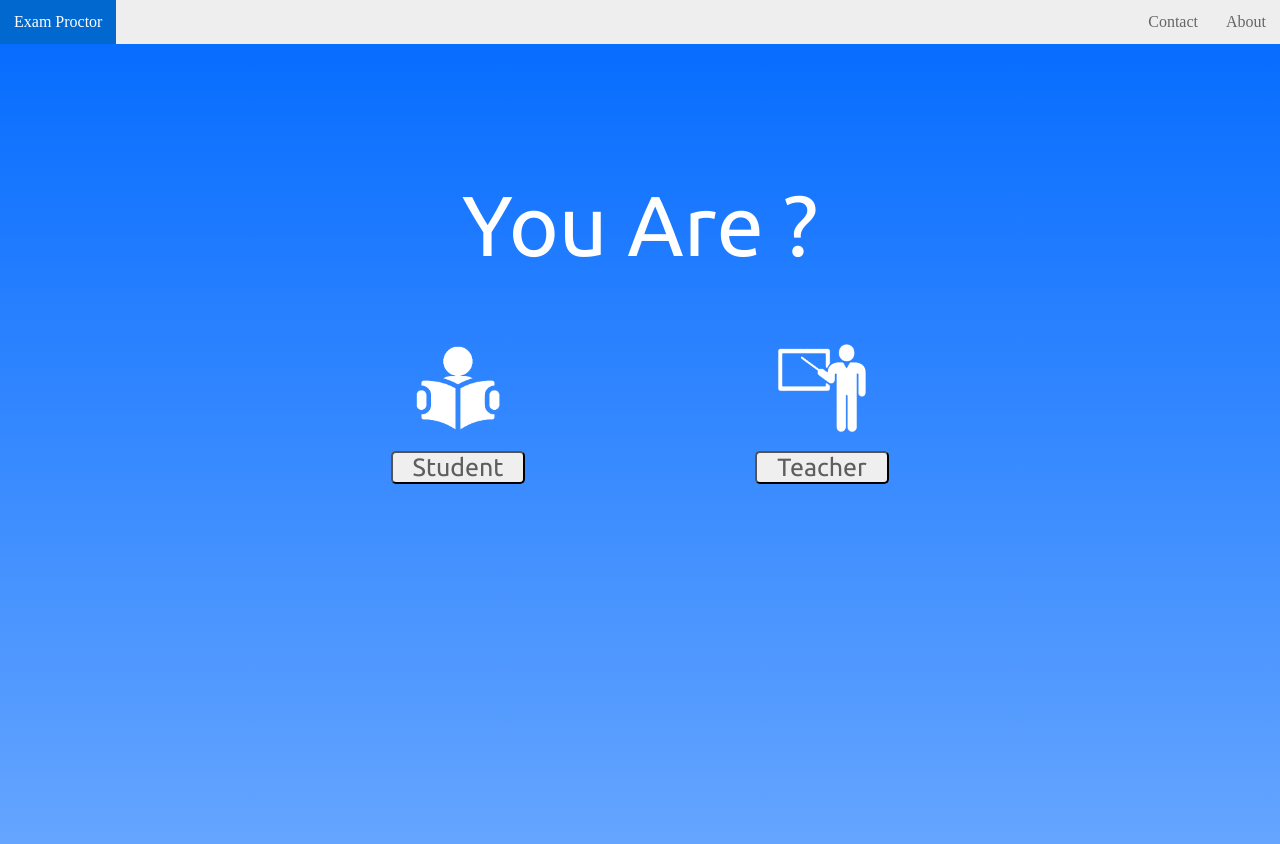
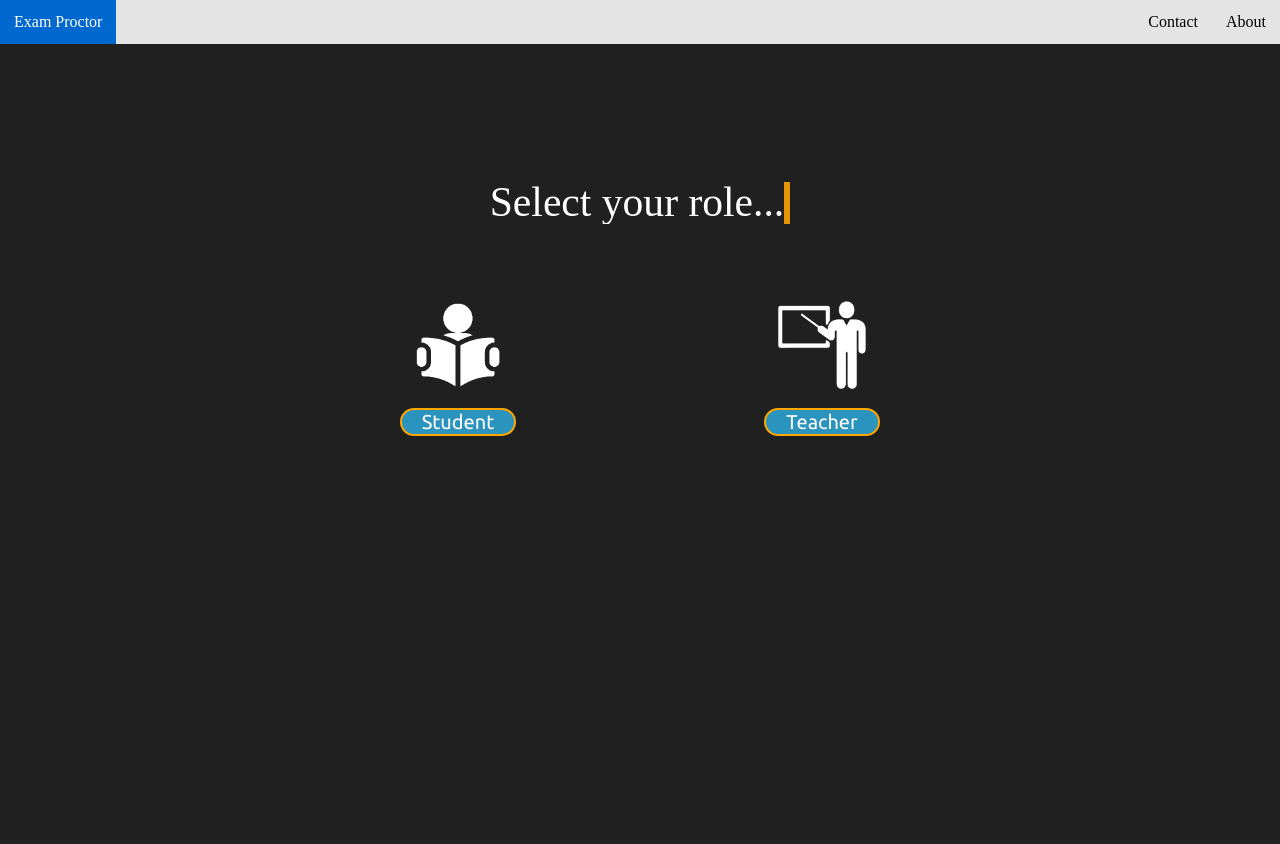
Before and after one commit to piyush-pb/ExamProct, a Django app: page / in a window 1280 px wide. Run offline with Django 4.2, Linux system fonts and the light colour scheme.

Commit message:
UI changes

```diff
--- a/exam/views.py
+++ b/exam/views.py
@@ -9,28 +9,37 @@ from datetime import date
 import sqlite3
 
 # Create your views here.
+
+
 def index(request):
     return render(request, 'index.html')
+
 
 def teacher(request):
     if request.user.is_anonymous:
         return render(request, 'teacher_signin.html')
     return render(request, 'teacher.html')
 
+
 def student(request):
     return render(request, 'student.html')
+
 
 def sets(request):
     return render(request, 'set.html')
 
+
 def check(request):
     return render(request, 'check.html')
+
 
 def about(request):
     return render(request, 'about.html')
 
+
 def contact(request):
     return render(request, 'contact.html')
+
 
 '''# ================== creating a student login function ======================
 
@@ -58,13 +67,14 @@ def login_teacher(request):
 
         # ======== authentication ===========
 
-        user = authenticate(username = user, password = passw)
+        user = authenticate(username=user, password=passw)
         if user is not None:
 
             return render(request, "teacher.html")
 
         else:
-            messages.error(request, "Please check your username or password , contact admin if problem persists")
+            messages.error(
+                request, "Please check your username or password , contact admin if problem persists")
 
     else:
         messages.error(request, "")
@@ -79,11 +89,11 @@ def makePaper(request):
     link = data['link']
 
     splits = link.split("/")
-    # print(splits)
 
     today = date.today()
     d1 = today.strftime("%d%m%Y")
-    paperCode = d1 + subCode + sem + sec        # today's data + subject code + semester + section
+    # today's data + subject code + semester + section
+    paperCode = d1 + subCode + sem + sec
 
     sqliteConnection = sqlite3.connect('papers.sqlite3')
     cursor = sqliteConnection.cursor()
@@ -98,11 +108,13 @@ def makePaper(request):
         cursor.execute(sqlite_insert_query, data_tuple)
     except:
         cursor.close()
-        return render(request, 'teacher.html', {'code': 3})     # this paper has been submitted before
+        # this paper has been submitted before
+        return render(request, 'teacher.html', {'code': 3})
     sqliteConnection.commit()
     cursor.close()
 
     return render(request, 'teacher.html', {'code': paperCode})
+
 
 def startTest(request):
     data = request.POST
@@ -122,7 +134,7 @@ def startTest(request):
                     # multiple session found
                     return render(request, 'student.html', {'code': 2})
                 else:
-                    break;
+                    break
 
     # control comes here this means multiple sessions not found
     # so wrting on the sessions table that this roll number is online with this paper
@@ -140,7 +152,7 @@ def startTest(request):
                 cur0.close()
                 break
     else:
-        data_tuple = (roll,code,1)
+        data_tuple = (roll, code, 1)
         cur0.execute(query, data_tuple)
         conn0.commit()
         cur0.close()
@@ -185,7 +197,7 @@ def startTest(request):
                     break
                 else:
                     flag = 0
-                    break;
+                    break
 
     if (flag == 1):
         # paper submitted
@@ -220,7 +232,7 @@ def submitted(request, roll, code):
                           (roll, code, submit)
                            VALUES
                           (?,?,?)"""
-    data_tuple = (roll,code,1)
+    data_tuple = (roll, code, 1)
     cursor.execute(sqlite_insert_query, data_tuple)
     sqliteConnection.commit()
     cursor.close()
--- a/static/index.css
+++ b/static/index.css
@@ -12,7 +12,7 @@ nav{
 }
 
 nav ul{
-    background-color: #eee;
+    background-color: rgb(228, 228, 228);
     overflow: hidden;
     margin: 0;
     padding: 0;
@@ -33,7 +33,7 @@ ul.topnav li a{
     min-height: 16px;
     text-align: center;
     padding: 14px;
-    color: #666;
+    color: black;
 }
 
 ul.topnav li a:hover{
@@ -78,7 +78,8 @@ ul.topnav li a:active{
 .col-9{width: 75%;}
 .col-10{width: 83.33%;}
 .col-11{width: 91.66%;}
-.col-12{width: 100%;}
+/* .col-12{width: 100%;} */
+/* .contain{width: 100%;} */
 
 *{
     box-sizing: border-box;
@@ -87,18 +88,18 @@ ul.topnav li a:active{
 /* ###### Body Custom ###### */
 
 #bgcolor{
-    background: #076DFF;
-    background: -webkit-linear-gradient(#076DFF,#65a5ff);
-    background: -o-linear-gradient(#076DFF, #65a5ff);
-    background: -moz-linear-gradient(#076DFF, #65a5ff);
-    background: linear-gradient(#076DFF,#65a5ff);
+    background: #202020;
+    /* background: -webkit-linear-gradient(#050a11,#e3eaf5);
+    background: -o-linear-gradient(#102542,#e3eaf5);
+    background: -moz-linear-gradient(#102542,#e3eaf5);
+    background: linear-gradient(#050a11,#e3eaf5); */
     position: absolute;
     height: 100%;
     width: 100%;
 }
 
-div.youare{
-    font-size: 85px;
+.youare{
+    font-size: 50px;
     font-weight:500;
     font-family: 'Ubuntu', sans-serif;
     color: #fff;
@@ -106,16 +107,49 @@ div.youare{
     display: block;
     text-align: center;
     margin: 5px;
-    margin: auto;
+    /* margin: auto; */
 }
 
+.contain {
+    text-align: center;
+    margin: 5px;
+    margin: auto;
+    padding: 10px 30px;
+    display: inline-block;
+}
+
+.typed-out{
+    color: white;
+    overflow: hidden;
+    border-right: .15em solid orange;
+    white-space: nowrap;
+    font-size: 2.6rem;
+    width: 0;
+    animation: typing 2s forwards,
+                blink 1s infinite;
+  }
+
+@keyframes typing {
+    from { width: 0 }
+    to { width: 100% }
+}
+
+@keyframes blink {
+    from { border-color: transparent }
+    to { border-color: orange; }
+  }
+
 button{
+    border: none;
     padding: 0px 0px;
-    border-radius: 5px;
+    border-radius: 20px;
+    font-family: monospace;
+    background-color: rgb(42, 148, 190);
+    border: 2px solid orange;
 }
 button a{
-    color: #5e5e5e;
-    font-size: 25px;
+    color: #fdfafa;
+    font-size: 20px;
     font-weight: 500;
     font-family: 'Ubuntu', sans-serif;
     text-align: center;
@@ -124,7 +158,7 @@ button a{
 }
 
 button:hover{
-    background-color: #0080ff;
+    background-color: rgb(31, 117, 151);;
 }
 
 button a:hover{
--- a/templates/index.html
+++ b/templates/index.html
@@ -10,7 +10,7 @@
     <link href="{% static 'index.css' %}" rel="stylesheet">
     <meta name="viewport" content="width=device-width, initial-scale=1.0">
     <meta http-equiv="Cache-Control" content="max-age=200" />
-    <link rel = "icon" href = "{% static 'images/aboutlogo.png' %}" type = "image/x-icon">
+    <link rel="icon" href="{% static 'images/aboutlogo.png' %}" type="image/x-icon">
 </head>
 
 <body>
@@ -26,9 +26,15 @@
 
         <div class="row">
 
-            <div class="col-12">
-                <div class="youare">You Are ?</div>
-            </div>
+            <!-- <div class="col-12">
+                <div class="youare">Select your role...</div>
+            </div> -->
+
+            <!-- <center> -->
+                <div class="contain">
+                    <div class="typed-out">Select your role...</div>
+                </div>
+            <!-- </center> -->
 
         </div>
 
@@ -49,13 +55,14 @@
                         <img src="{% static 'images/teacherlogo.png' %}">
                     </div>
                     <button><a href="teacher">Teacher </a></button>
-                    </div>
                 </div>
             </div>
-
         </div>
 
     </div>
 
+    </div>
+
 </body>
+
 </html>
```
